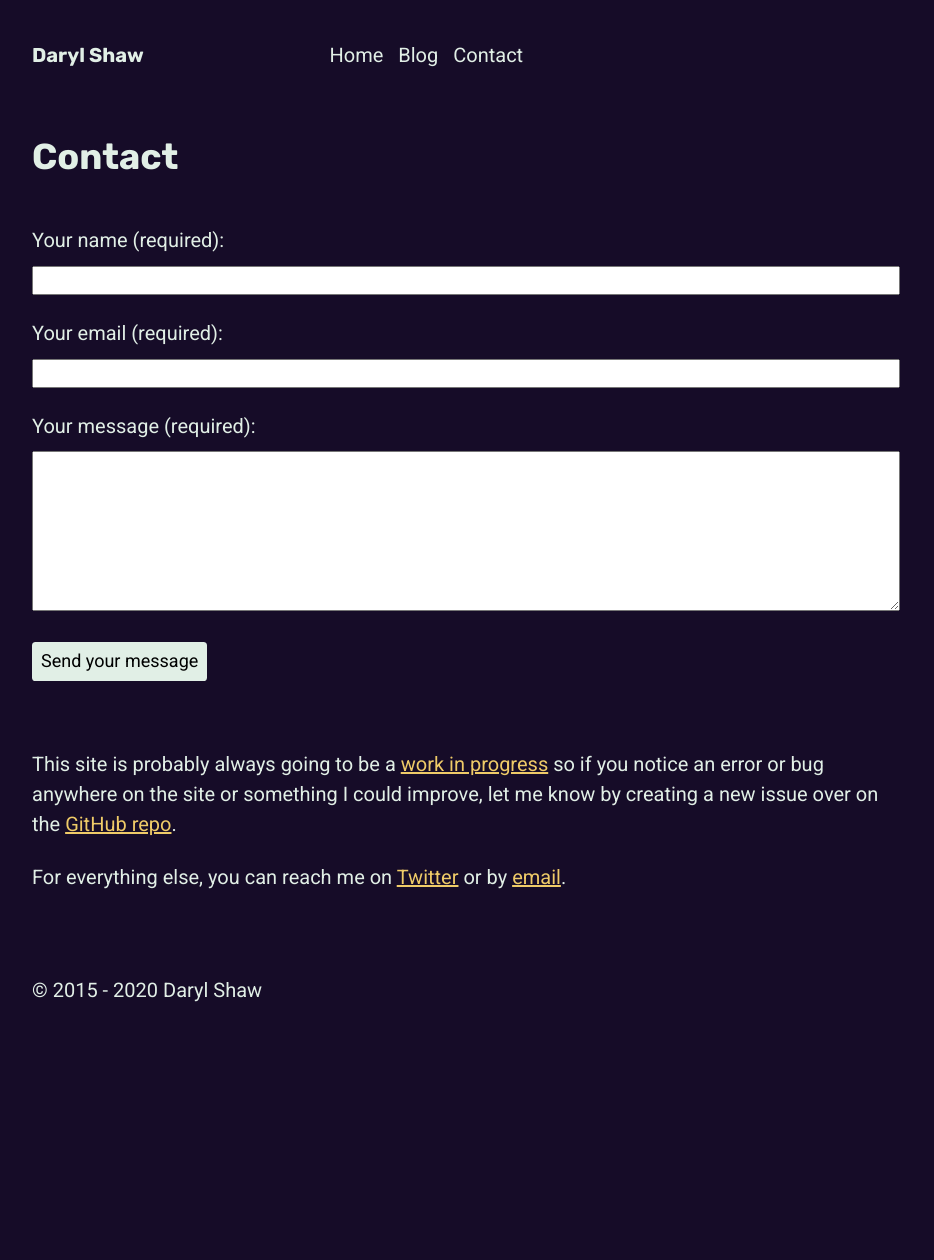
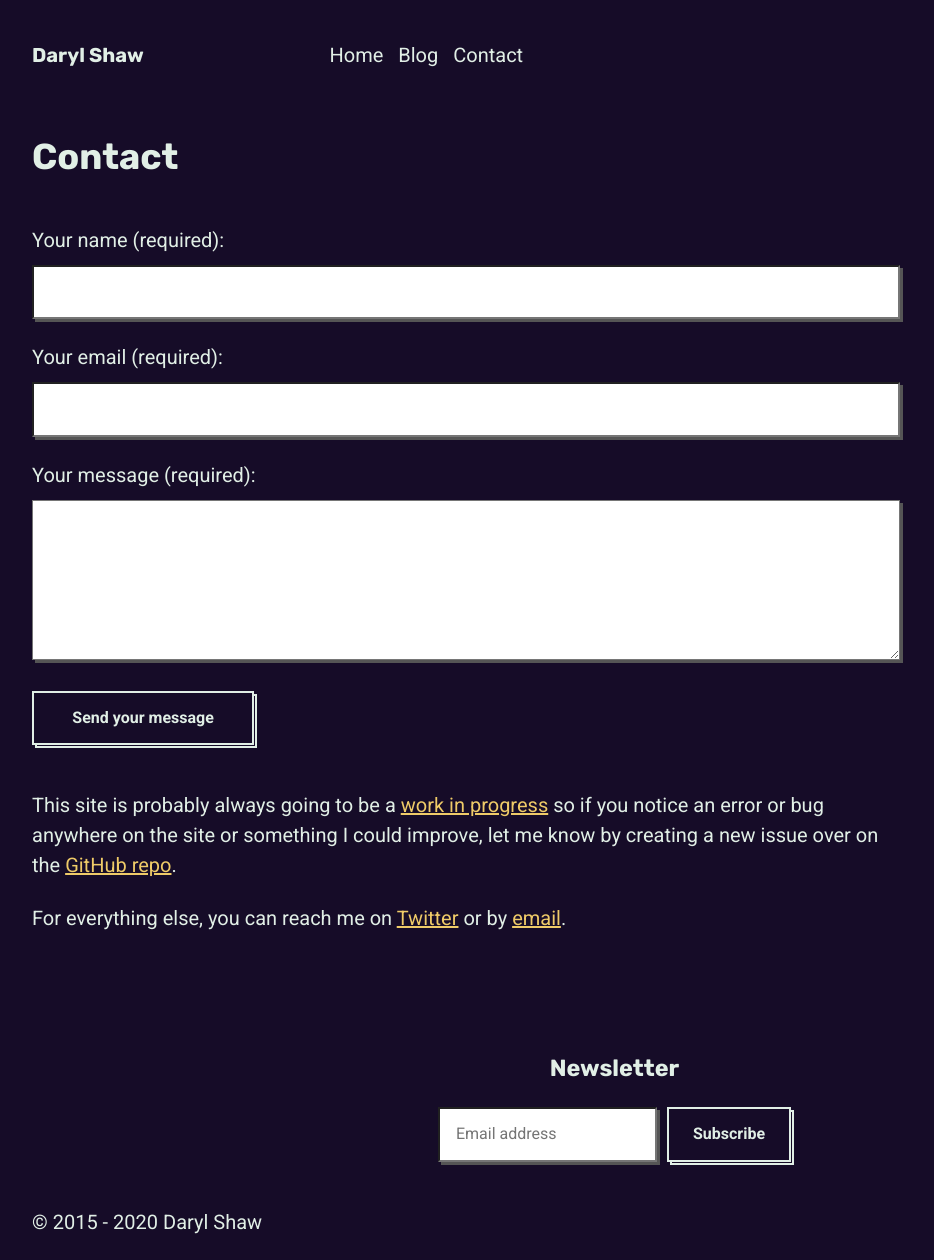
Before and after one commit to darylshaw/darylshaw.co.uk, a Jekyll site: the page built from contact.md, in a window 1280 px wide. Shown: the whole page, without its empty margins (13-947 px from the left). Built offline with Jekyll 4.4.1, drawn with Linux system fonts in a browser that asks for light colours; a script that is not in the unit is left out; comment, search, counter and statistics services are not loaded; before the commit the page ends 1028 px from its top, so only the background shows below that.

Commit message:
Added and styled newsletter sign up form. Updated button styling. Improved form styling

```diff
--- a/_includes/footer.html
+++ b/_includes/footer.html
@@ -1,4 +1,17 @@
 <footer class="layout">
+  <div class="newsletter">
+    <h3>Newsletter</h3>
+    <form id="newsletter" action="https://tinyletter.com/darylshaw" method="post" target="_blank">
+      <p>
+        <label for="tlemail" style="display: none;">Enter your email address</label>
+        <input type="text" name="email" id="tlemail" placeholder="Email address" />
+      </p>
+      <input type="hidden" value="1" name="embed"/>
+      <div class="button">
+        <button type="submit">Subscribe</button>
+      </div>
+    </form>
+  </div>
   <div class="copyright">
     <p>&copy; 2015 - {{ "now" | date: '%Y' }} {{ site.name }}</p>
   </div>
--- a/_includes/form.html
+++ b/_includes/form.html
@@ -11,7 +11,7 @@
     <label for="message">Your message (required):</label>
     <textarea name="message" id="message" required></textarea>
   </p>
-  <p>
-    <button type="submit">Send your message</button>
-  </p>
+    <div class="button">
+      <button type="submit">Send your message</button>
+    </div>
 </form>
--- a/_sass/_footer.scss
+++ b/_sass/_footer.scss
@@ -2,6 +2,25 @@ footer {
   flex-shrink: 0;
   margin-top: 2rem;
 
+  .newsletter {
+    grid-column: full-content;
+    @include bp(small) {
+      grid-column: main-content;
+      text-align: center;
+    }
+
+    form {
+      display: inline-flex;
+    }
+
+    p {
+      margin: inherit;
+    }
+
+    .button {
+      margin-left: 0.5em;
+    }
+  }
 
   .copyright {
     grid-column: full-content;
--- a/_sass/_helpers.scss
+++ b/_sass/_helpers.scss
@@ -1,3 +1,9 @@
+*,
+:before,
+:after {
+  box-sizing: border-box;
+}
+
 html, body {
   height: 100%;
 }
@@ -28,26 +34,48 @@ label {
 
 input {
   width: 100%;
-  box-sizing: border-box;
+  padding: 1em;
+  font-size: 0.8em;
+  box-shadow: 3px 3px $grey;
 }
 
 textarea {
   width: 100%;
-  height: 8em;
-  box-sizing: border-box;
+  height: 10em;
+  padding: 1em;
+  font-size: 0.8em;
+  box-shadow: 3px 3px $grey;
 }
 
+.button {
+  position: relative;
+
+  &:before {
+    content: "";
+    position: absolute;
+    border: 2px solid $text-color;
+    width: 100%;
+    height: 100%;
+    top: 3px;
+    left: 3px;
+  }
+}
 
 button {
-  background-color: $text-color;
+  background-color: $bg-color;
+  color: $text-color;
   cursor: pointer;
-  padding: 0.5em;
-  font-size: 0.9em;
-  border-radius: 0.2em;
-  border: 0;
+  padding: 1em 1.5em;
+  font-size: 0.8em;
+  border: 2px solid;
+  font-weight: 700;
+  width: inherit;
+  height: 100%;
+  position: relative;
 
   &:hover {
-    opacity: 0.6;
+    transform: translate(3px, 3px);
+    color: $link-color;
   }
 }
 
--- a/_sass/_variables.scss
+++ b/_sass/_variables.scss
@@ -1,6 +1,7 @@
 $text-color: #E1EFE6;
 $link-color: #EFCB68;
 $bg-color: #160C28;
+$grey: #555555;
 
 
 
--- a/_sass/pages/_home.scss
+++ b/_sass/pages/_home.scss
@@ -61,4 +61,11 @@
   @include bp(small) {
     grid-column: full-content / main-content-end;
   }
+
+  .button {
+    width: 100%;
+    @include bp(small) {
+      width: 11.111111111em; // 200 / 18
+    }
+  }
 }
```
